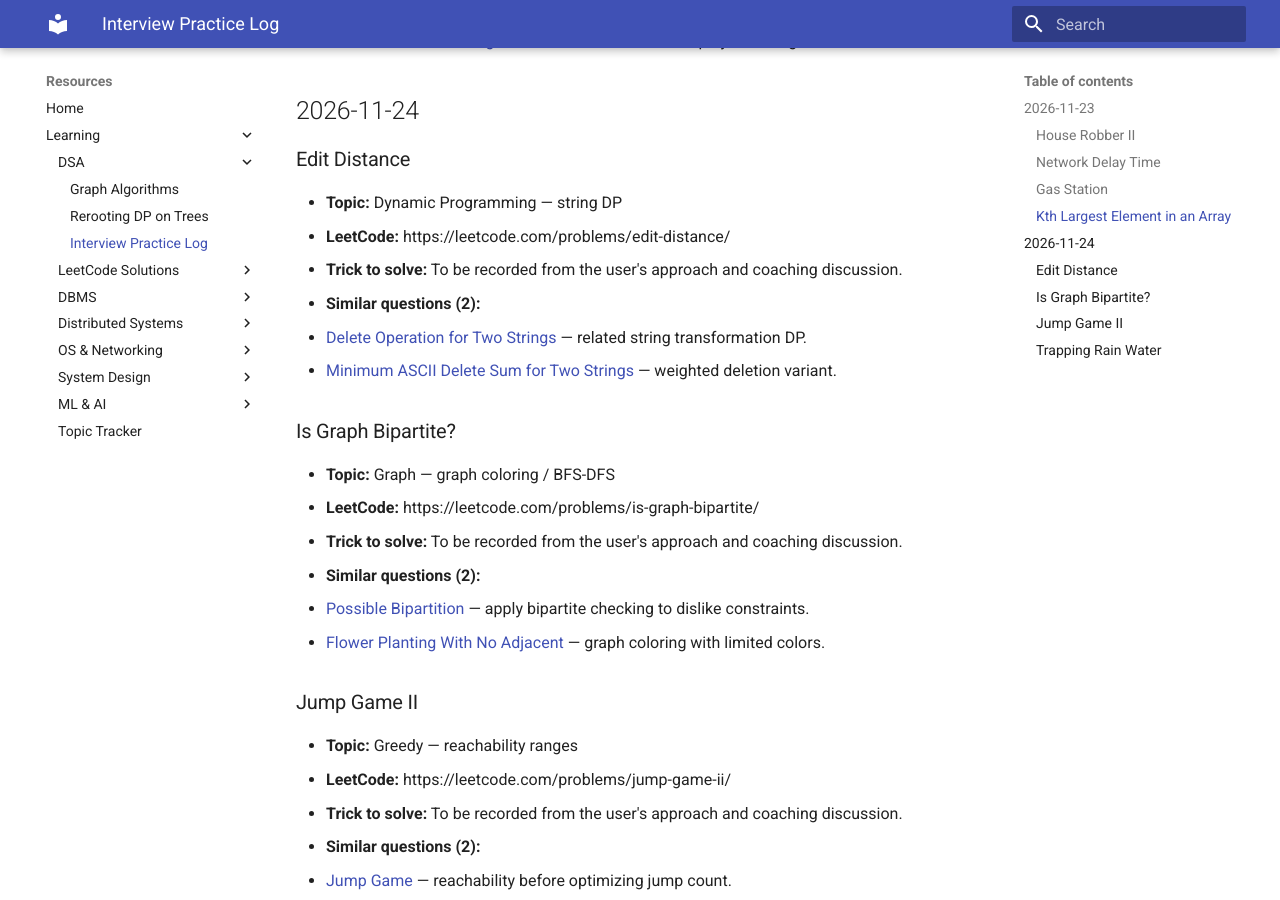
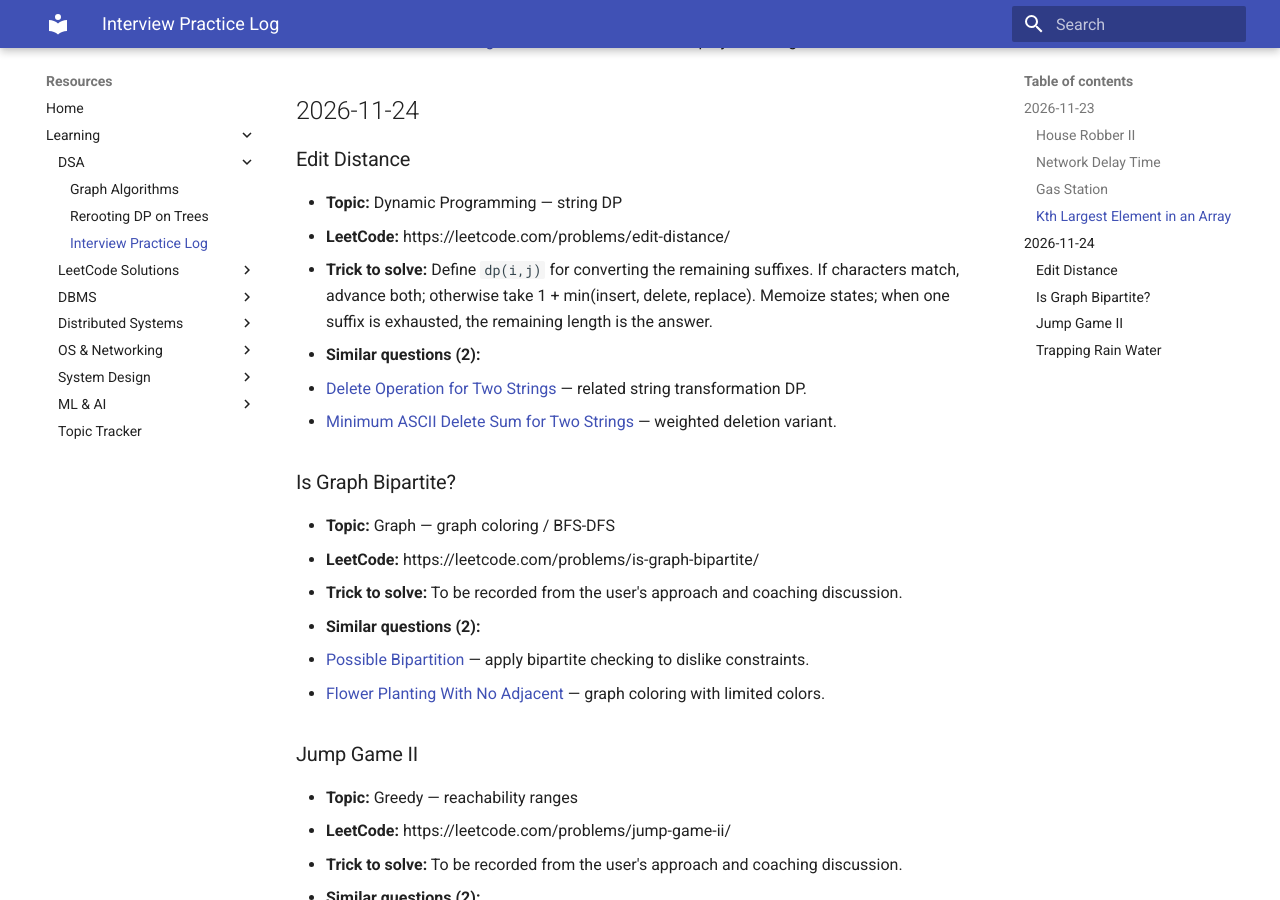
Before and after one commit to ashishpatidar123/resources, an MkDocs documentation site: the page built from docs/learning/dsa/practice-log.md, in a window 1280 px wide and 900 px high, scrolled down 1374 px. Built offline with MkDocs 1.6.1 and Material for MkDocs 9.7.7, drawn with Linux system fonts in a browser that asks for light colours.

Commit message:
Record Edit Distance recurrence learned during coaching

```diff
--- a/docs/learning/dsa/practice-log.md
+++ b/docs/learning/dsa/practice-log.md
@@ -41,7 +41,7 @@ A compact, cumulative log for daily LeetCode interview practice. Keep only these
 ### Edit Distance
 - **Topic:** Dynamic Programming — string DP
 - **LeetCode:** https://leetcode.com/problems/edit-distance/
-- **Trick to solve:** To be recorded from the user's approach and coaching discussion.
+- **Trick to solve:** Define `dp(i,j)` for converting the remaining suffixes. If characters match, advance both; otherwise take 1 + min(insert, delete, replace). Memoize states; when one suffix is exhausted, the remaining length is the answer.
 - **Similar questions (2):**
   1. [Delete Operation for Two Strings](https://leetcode.com/problems/delete-operation-for-two-strings/) — related string transformation DP.
   2. [Minimum ASCII Delete Sum for Two Strings](https://leetcode.com/problems/minimum-ascii-delete-sum-for-two-strings/) — weighted deletion variant.
```
